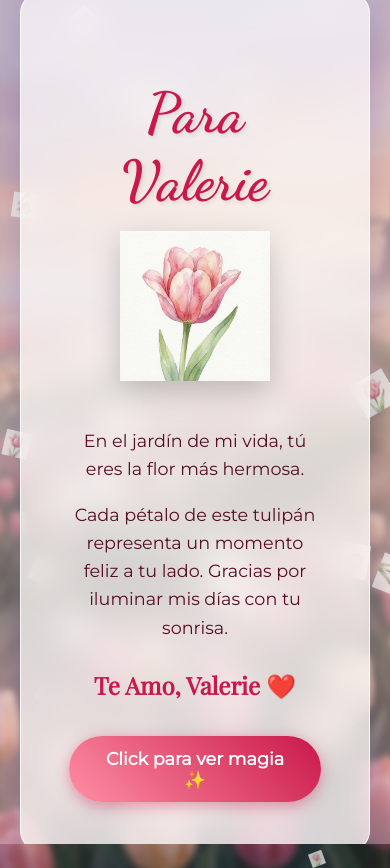
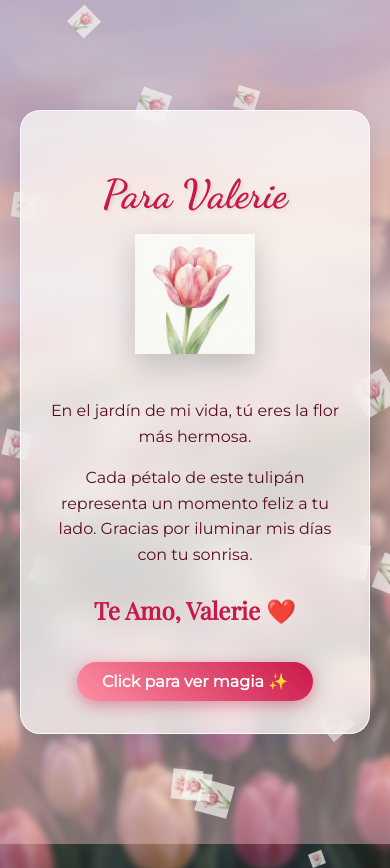
Before and after one commit to Boylemariotte/present, a plain HTML site: page index.html in a window 390 px wide. Shown: the top 868 px of the page. Drawn offline with nearby package versions, Linux system fonts and the light colour scheme; a web font is replaced by a local one.

Commit message:
mejora design css

```diff
--- a/style.css
+++ b/style.css
@@ -12,7 +12,7 @@ html {
     margin: 0;
     padding: 0;
     height: 100%;
-    overflow: hidden;
+    overflow-x: hidden;
     /* For immersion */
     font-family: 'Montserrat', sans-serif;
 }
@@ -46,7 +46,7 @@ html {
     display: flex;
     justify-content: center;
     align-items: center;
-    height: 100vh;
+    min-height: 100vh;
     padding: 20px;
     box-sizing: border-box;
 }
@@ -263,3 +263,29 @@ h1 {
     display: none;
     /* Helper for JS toggle if needed, but opacity handles transition */
 }
+
+/* Responsiveness */
+@media (max-width: 600px) {
+    .card {
+        padding: 2rem 1.5rem;
+        width: 90%;
+        margin: 20px auto;
+    }
+
+    h1 {
+        font-size: 2.5rem;
+    }
+
+    .hero-flower {
+        width: 120px;
+    }
+
+    .dedication-text p {
+        font-size: 1rem;
+    }
+
+    #love-btn {
+        padding: 10px 25px;
+        font-size: 1rem;
+    }
+}
```
